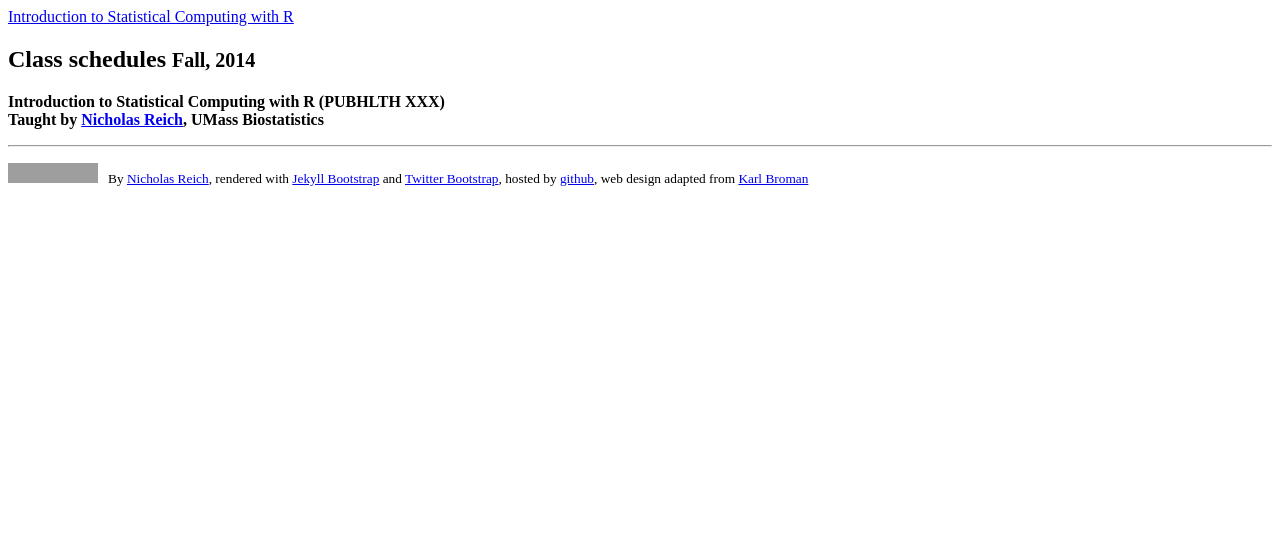
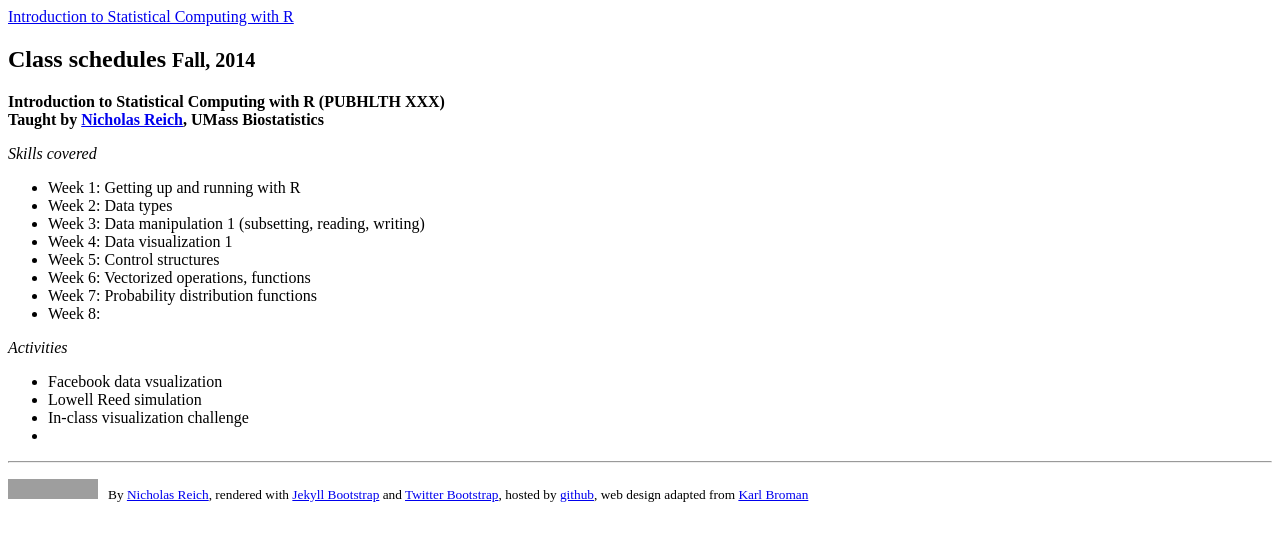
Before and after one commit to nickreich/statComp2014, a Jekyll site: the page built from pages/schedule.md, in a window 1280 px wide. Shown: the top 541 px of the page. Built offline with Jekyll 4.4.1, drawn with Linux system fonts in a browser that asks for light colours; grey boxes are pictures that could not be loaded.

Commit message:
updating schedule

```diff
--- a/pages/schedule.md
+++ b/pages/schedule.md
@@ -6,3 +6,19 @@ tagline: Fall, 2014
 
 **Introduction to Statistical Computing with R  (PUBHLTH XXX)**
 **Taught by [Nicholas Reich](http://people.umass.edu/nick), UMass Biostatistics**
+
+_Skills covered_
+* Week 1: Getting up and running with R
+* Week 2: Data types
+* Week 3: Data manipulation 1 (subsetting, reading, writing)
+* Week 4: Data visualization 1
+* Week 5: Control structures
+* Week 6: Vectorized operations, functions
+* Week 7: Probability distribution functions
+* Week 8:
+
+_Activities_
+* Facebook data vsualization
+* Lowell Reed simulation
+* In-class visualization challenge
+*
```
